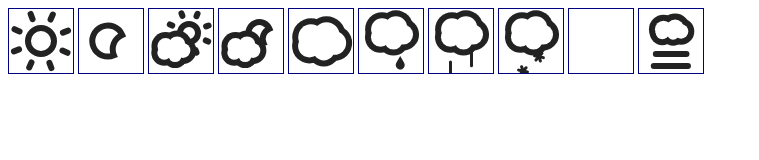
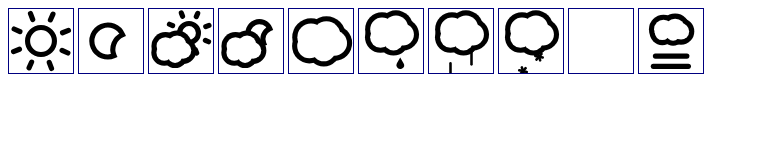
Before and after one commit to darkskyapp/skycons, a plain HTML site: page index.html in a window 1280 px wide. Shown: the whole page, without its empty margins (0-759 px from the left). Drawn offline with Linux system fonts and the light colour scheme.

Commit message:
Allowing user to change stroke color, and making bacground transparent.

```diff
--- a/index.html
+++ b/index.html
@@ -41,7 +41,6 @@
     <canvas id="fog" width="64" height="64">
     </canvas>
 
-    <script src="raf.js"></script>
     <script src="skycon.js"></script>
 
     <script>
--- a/raf.js
+++ /dev/null
@@ -1,43 +0,0 @@
-var requestInterval, cancelInterval;
-
-(function(global) {
-  "use strict";
-
-  var raf = global.requestAnimationFrame       ||
-            global.webkitRequestAnimationFrame ||
-            global.mozRequestAnimationFrame    ||
-            global.oRequestAnimationFrame      ||
-            global.msRequestAnimationFrame     ,
-      caf = global.cancelAnimationFrame        ||
-            global.webkitCancelAnimationFrame  ||
-            global.mozCancelAnimationFrame     ||
-            global.oCancelAnimationFrame       ||
-            global.msCancelAnimationFrame      ;
-
-  if(raf && caf) {
-    requestInterval = function(fn) {
-      var handle = {value: null, stop: false};
-
-      function loop() {
-        if(handle.stop)
-          return;
-
-        handle.value = raf(loop);
-        fn();
-      }
-
-      loop();
-      return handle;
-    };
-
-    cancelInterval = function(handle) {
-      handle.stop = true;
-      caf(handle.value);
-    };
-  }
-
-  else {
-    requestInterval = setInterval;
-    cancelInterval = clearInterval;
-  }
-}(this));
--- a/skycon.js
+++ b/skycon.js
@@ -1,12 +1,55 @@
+var requestInterval, cancelInterval;
+
+(function(global) {
+  "use strict";
+
+  var raf = global.requestAnimationFrame       ||
+            global.webkitRequestAnimationFrame ||
+            global.mozRequestAnimationFrame    ||
+            global.oRequestAnimationFrame      ||
+            global.msRequestAnimationFrame     ,
+      caf = global.cancelAnimationFrame        ||
+            global.webkitCancelAnimationFrame  ||
+            global.mozCancelAnimationFrame     ||
+            global.oCancelAnimationFrame       ||
+            global.msCancelAnimationFrame      ;
+
+  if(raf && caf) {
+    requestInterval = function(fn) {
+      var handle = {value: null, stop: false};
+
+      function loop() {
+        if(handle.stop)
+          return;
+
+        handle.value = raf(loop);
+        fn();
+      }
+
+      loop();
+      return handle;
+    };
+
+    cancelInterval = function(handle) {
+      handle.stop = true;
+      caf(handle.value);
+    };
+  }
+
+  else {
+    requestInterval = setInterval;
+    cancelInterval = clearInterval;
+  }
+}(this));
+
+
 var Skycon;
 
 (function() {
   "use strict";
 
   var KEYFRAME = 500,
-      BLACK  = "#222",
-      WHITE  = "#FFF",
-      STROKE = 0.09375,
+      STROKE = 0.08,
       TWO_PI = 2.0 * Math.PI,
       TWO_OVER_SQRT_2 = 2.0 / Math.sqrt(2),
       circle = function(ctx, x, y, r) {
@@ -39,7 +82,7 @@ var Skycon;
         for(i = 5; i--; )
           puff(ctx, t + i / 5, cx, cy, rx, ry, rmin, rmax);
       },
-      cloud = function(ctx, t, cx, cy, cw, s) {
+      cloud = function(ctx, t, cx, cy, cw, s, color) {
         t /= 30000;
 
         var a = cw * 0.21,
@@ -47,13 +90,14 @@ var Skycon;
             c = cw * 0.24,
             d = cw * 0.28;
 
-        ctx.fillStyle = BLACK;
+        ctx.fillStyle = color;
         puffs(ctx, t, cx, cy, a, b, c, d);
 
-        ctx.fillStyle = WHITE;
+        ctx.globalCompositeOperation = 'destination-out';
         puffs(ctx, t, cx, cy, a, b, c - s, d - s);
+        ctx.globalCompositeOperation = 'source-over';
       },
-      sun = function(ctx, t, cx, cy, cw, s) {
+      sun = function(ctx, t, cx, cy, cw, s, color) {
         t /= 120000;
 
         var a = cw * 0.25 - s * 0.5,
@@ -61,14 +105,12 @@ var Skycon;
             c = cw * 0.50 - s * 0.5,
             i, p, cos, sin;
 
-        ctx.fillStyle = WHITE;
-        ctx.strokeStyle = BLACK;
+        ctx.strokeStyle = color;
         ctx.lineWidth = s;
         ctx.lineCap = "round";
 
         ctx.beginPath();
         ctx.arc(cx, cy, a, 0, TWO_PI, false);
-        ctx.fill();
         ctx.stroke();
 
         for(i = 8; i--; ) {
@@ -78,7 +120,7 @@ var Skycon;
           line(ctx, cx + cos * b, cy + sin * b, cx + cos * c, cy + sin * c);
         }
       },
-      moon = function(ctx, t, cx, cy, cw, s) {
+      moon = function(ctx, t, cx, cy, cw, s, color) {
         t /= 15000;
 
         var a = cw * 0.29 - s * 0.5,
@@ -86,8 +128,7 @@ var Skycon;
             c = Math.cos(t * TWO_PI),
             p = c * TWO_PI / -16;
 
-        ctx.fillStyle = WHITE;
-        ctx.strokeStyle = BLACK;
+        ctx.strokeStyle = color;
         ctx.lineWidth = s;
         ctx.lineCap = "round";
 
@@ -97,10 +138,9 @@ var Skycon;
         ctx.arc(cx, cy, a, p + TWO_PI / 8, p + TWO_PI * 7 / 8, false);
         ctx.arc(cx + Math.cos(p) * a * TWO_OVER_SQRT_2, cy + Math.sin(p) * a * TWO_OVER_SQRT_2, a, p + TWO_PI * 5 / 8, p + TWO_PI * 3 / 8, true);
         ctx.closePath();
-        ctx.fill();
         ctx.stroke();
       },
-      rain = function(ctx, t, cx, cy, cw, s) {
+      rain = function(ctx, t, cx, cy, cw, s, color) {
         t /= 1000;
 
         var a = cw * 0.16,
@@ -108,7 +148,7 @@ var Skycon;
             c = TWO_PI *  7 / 12,
             i, p, x, y;
 
-        ctx.fillStyle = BLACK;
+        ctx.fillStyle = color;
 
         for(i = 4; i--; ) {
           p = (t + i / 4) % 1;
@@ -120,7 +160,7 @@ var Skycon;
           ctx.fill();
         }
       },
-      sleet = function(ctx, t, cx, cy, cw, s) {
+      sleet = function(ctx, t, cx, cy, cw, s, color) {
         t /= 750;
 
         var a = cw * 0.1875,
@@ -128,7 +168,7 @@ var Skycon;
             c = TWO_PI *  7 / 12,
             i, p, x, y;
 
-        ctx.strokeStyle = BLACK;
+        ctx.strokeStyle = color;
         ctx.lineWidth = s * 0.5;
         ctx.lineCap = "round";
 
@@ -139,7 +179,7 @@ var Skycon;
           line(ctx, x, y - s * 1.5, x, y + s * 1.5);
         }
       },
-      snow = function(ctx, t, cx, cy, cw, s) {
+      snow = function(ctx, t, cx, cy, cw, s, color) {
         t /= 3000;
 
         var a  = cw * 0.16,
@@ -155,7 +195,7 @@ var Skycon;
             wy = Math.sin(w) * b,
             i, p, x, y;
 
-        ctx.strokeStyle = BLACK;
+        ctx.strokeStyle = color;
         ctx.lineWidth = s * 0.5;
         ctx.lineCap = "round";
 
@@ -172,7 +212,7 @@ var Skycon;
       clamp = function(x) {
         return x < 0 ? 0 : x < 1 ? x : 1;
       },
-      swoosh = function(ctx, from, to, stroke, cx, cy, r, tail, up) {
+      swoosh = function(ctx, from, to, stroke, cx, cy, r, tail, up, color) {
         var a = stroke * 0.5,
             b = tail,
             c = r * TWO_PI * 5 / 8,
@@ -194,8 +234,8 @@ var Skycon;
           ea = TWO_PI *  3 / 8;
         }
 
-        ctx.fillStyle = BLACK;
-        ctx.strokeStyle = BLACK;
+        ctx.fillStyle = color;
+        ctx.strokeStyle = color;
         ctx.lineWidth = stroke;
         ctx.lineCap = "round";
 
@@ -258,7 +298,7 @@ var Skycon;
           ctx.stroke();
         }
       },
-      fogbank = function(ctx, t, cx, cy, cw, s) {
+      fogbank = function(ctx, t, cx, cy, cw, s, color) {
         t /= 30000;
 
         var a = cw * 0.21,
@@ -266,88 +306,91 @@ var Skycon;
             c = cw * 0.21,
             d = cw * 0.28;
 
-        ctx.fillStyle = BLACK;
+        ctx.fillStyle = color;
         puffs(ctx, t, cx, cy, a, b, c, d);
 
-        ctx.fillStyle = WHITE;
+        ctx.globalCompositeOperation = 'destination-out';
         puffs(ctx, t, cx, cy, a, b, c - s, d - s);
+        ctx.globalCompositeOperation = 'source-over';
       };
 
-  Skycon = function() {
+  Skycon = function(params) {
+    params = params || {}
     this.list     = [];
     this.interval = null;
+    this.color = params.color || "#000000"
   };
 
-  Skycon.CLEAR_DAY = function(ctx, t) {
+  Skycon.CLEAR_DAY = function(ctx, t, color) {
     var w = ctx.canvas.width,
         h = ctx.canvas.height,
         s = Math.min(w, h);
 
-    sun(ctx, t, w * 0.5, h * 0.5, s, s * STROKE);
+    sun(ctx, t, w * 0.5, h * 0.5, s, s * STROKE, color);
   };
 
-  Skycon.CLEAR_NIGHT = function(ctx, t) {
+  Skycon.CLEAR_NIGHT = function(ctx, t, color) {
     var w = ctx.canvas.width,
         h = ctx.canvas.height,
         s = Math.min(w, h);
 
-    moon(ctx, t, w * 0.5, h * 0.5, s, s * STROKE);
+    moon(ctx, t, w * 0.5, h * 0.5, s, s * STROKE, color);
   };
 
-  Skycon.PARTLY_CLOUDY_DAY = function(ctx, t) {
+  Skycon.PARTLY_CLOUDY_DAY = function(ctx, t, color) {
     var w = ctx.canvas.width,
         h = ctx.canvas.height,
         s = Math.min(w, h);
 
-    sun(ctx, t, w * 0.625, h * 0.375, s * 0.75, s * STROKE);
-    cloud(ctx, t, w * 0.375, h * 0.625, s * 0.75, s * STROKE);
+    sun(ctx, t, w * 0.625, h * 0.375, s * 0.75, s * STROKE, color);
+    cloud(ctx, t, w * 0.375, h * 0.625, s * 0.75, s * STROKE, color);
   };
 
-  Skycon.PARTLY_CLOUDY_NIGHT = function(ctx, t) {
+  Skycon.PARTLY_CLOUDY_NIGHT = function(ctx, t, color) {
     var w = ctx.canvas.width,
         h = ctx.canvas.height,
         s = Math.min(w, h);
 
-    moon(ctx, t, w * 0.667, h * 0.375, s * 0.75, s * STROKE);
-    cloud(ctx, t, w * 0.375, h * 0.625, s * 0.75, s * STROKE);
+    moon(ctx, t, w * 0.667, h * 0.375, s * 0.75, s * STROKE, color);
+    cloud(ctx, t, w * 0.375, h * 0.625, s * 0.75, s * STROKE, color);
   };
 
-  Skycon.CLOUDY = function(ctx, t) {
+  Skycon.CLOUDY = function(ctx, t, color) {
     var w = ctx.canvas.width,
         h = ctx.canvas.height,
         s = Math.min(w, h);
 
-    cloud(ctx, t, w * 0.5, h * 0.5, s, s * STROKE);
+    cloud(ctx, t, w * 0.5, h * 0.5, s, s * STROKE, color);
   };
 
-  Skycon.RAIN = function(ctx, t) {
+  Skycon.RAIN = function(ctx, t, color) {
     var w = ctx.canvas.width,
         h = ctx.canvas.height,
         s = Math.min(w, h);
 
-    rain(ctx, t, w * 0.5, h * 0.37, s * 0.9, s * STROKE);
-    cloud(ctx, t, w * 0.5, h * 0.37, s * 0.9, s * STROKE);
+    rain(ctx, t, w * 0.5, h * 0.37, s * 0.9, s * STROKE, color);
+    cloud(ctx, t, w * 0.5, h * 0.37, s * 0.9, s * STROKE, color);
   };
 
-  Skycon.SLEET = function(ctx, t) {
+  Skycon.SLEET = function(ctx, t, color) {
     var w = ctx.canvas.width,
         h = ctx.canvas.height,
         s = Math.min(w, h);
 
-    sleet(ctx, t, w * 0.5, h * 0.37, s * 0.9, s * STROKE);
-    cloud(ctx, t, w * 0.5, h * 0.37, s * 0.9, s * STROKE);
+    sleet(ctx, t, w * 0.5, h * 0.37, s * 0.9, s * STROKE, color);
+    cloud(ctx, t, w * 0.5, h * 0.37, s * 0.9, s * STROKE, color);
   };
 
-  Skycon.SNOW = function(ctx, t) {
+  Skycon.SNOW = function(ctx, t, color) {
     var w = ctx.canvas.width,
         h = ctx.canvas.height,
         s = Math.min(w, h);
 
-    snow(ctx, t, w * 0.5, h * 0.37, s * 0.9, s * STROKE);
-    cloud(ctx, t, w * 0.5, h * 0.37, s * 0.9, s * STROKE);
+    snow(ctx, t, w * 0.5, h * 0.37, s * 0.9, s * STROKE, color);
+    cloud(ctx, t, w * 0.5, h * 0.37, s * 0.9, s * STROKE, color);
   };
 
-  Skycon.WIND = function(ctx, t) {
+  Skycon.WIND = function(ctx, t, color) {
     t /= 500;
 
     var w = ctx.canvas.width,
@@ -358,19 +401,19 @@ var Skycon;
         s  = cw * STROKE,
         q  = t % 2;
 
-    swoosh(ctx, q - 1, q, s, cx, cy - s * 2, s * 1.5, cw * 0.5 - s * 0.5, true);
-    swoosh(ctx, q - 1, q, s, cx + cw * 0.25, cy + s * 2, s, cw * 0.5 - s * 0.5, false);
-    swoosh(ctx, q - 1, q, s, cx + cw * 0.5 - s * 1.5, cy - s * 1.5, s, cw * 0.25 - s * 1.5, true);
+    swoosh(ctx, q - 1, q, s, cx, cy - s * 2, s * 1.5, cw * 0.5 - s * 0.5, true, color);
+    swoosh(ctx, q - 1, q, s, cx + cw * 0.25, cy + s * 2, s, cw * 0.5 - s * 0.5, false, color);
+    swoosh(ctx, q - 1, q, s, cx + cw * 0.5 - s * 1.5, cy - s * 1.5, s, cw * 0.25 - s * 1.5, true, color);
 
   };
 
-  Skycon.FOG = function(ctx, t) {
+  Skycon.FOG = function(ctx, t, color) {
     var w = ctx.canvas.width,
         h = ctx.canvas.height,
         s = Math.min(w, h),
         k = s * STROKE;
 
-    fogbank(ctx, t, w * 0.5, h * 0.32, s * 0.75, k);
+    fogbank(ctx, t, w * 0.5, h * 0.32, s * 0.75, k, color);
 
     t /= 5000;
 
@@ -380,7 +423,7 @@ var Skycon;
         d = Math.cos((t + 0.75) * TWO_PI) * s * 0.02,
         n = h * 0.936;
 
-    ctx.strokeStyle = BLACK;
+    ctx.strokeStyle = color;
     ctx.lineWidth = k;
     ctx.lineCap = "round";
 
@@ -421,9 +464,8 @@ var Skycon;
         }
     },
     draw: function(obj, time) {
-      obj.ctx.fillStyle = WHITE;
-      obj.ctx.fillRect(0, 0, obj.ctx.canvas.width, obj.ctx.canvas.height);
-      obj.func(obj.ctx, time);
+      obj.ctx.clearRect(0, 0, obj.ctx.canvas.width, obj.ctx.canvas.height);
+      obj.func(obj.ctx, time, this.color);
     },
     play: function() {
       var self = this;
```
